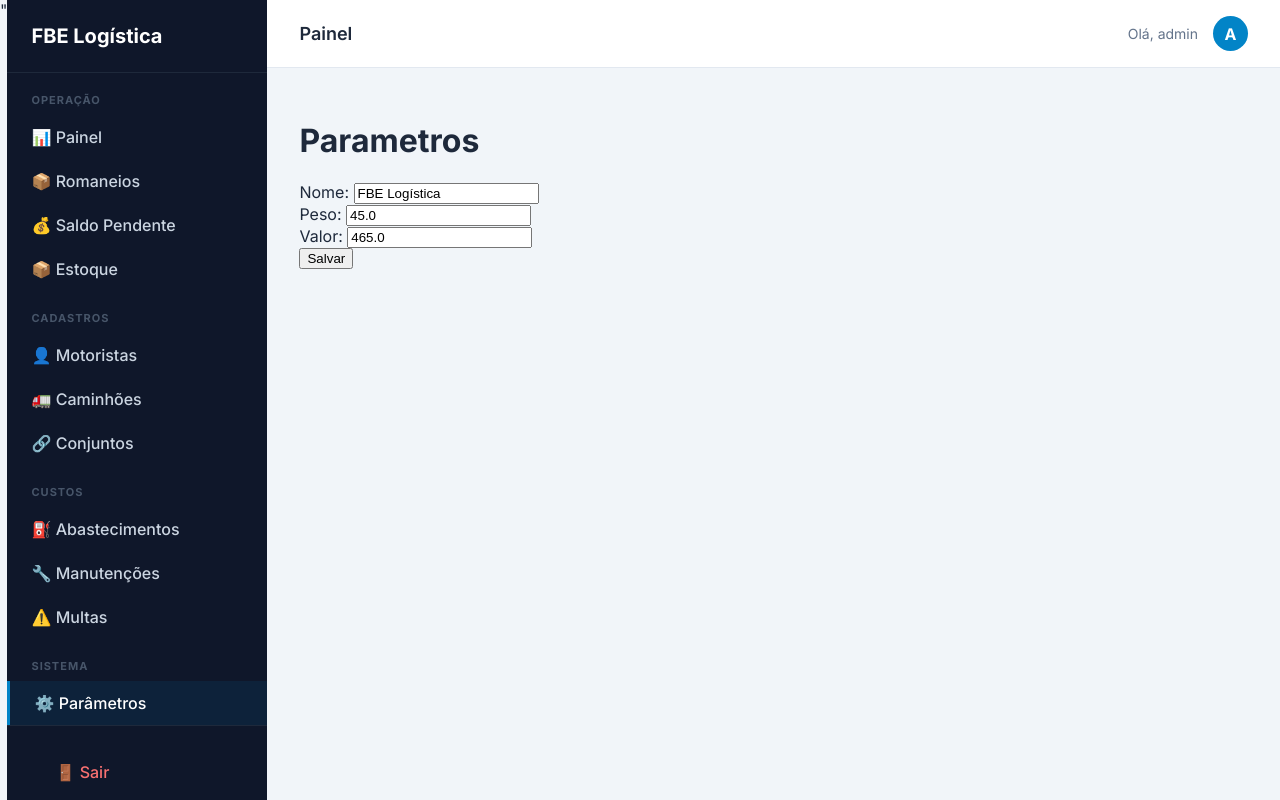
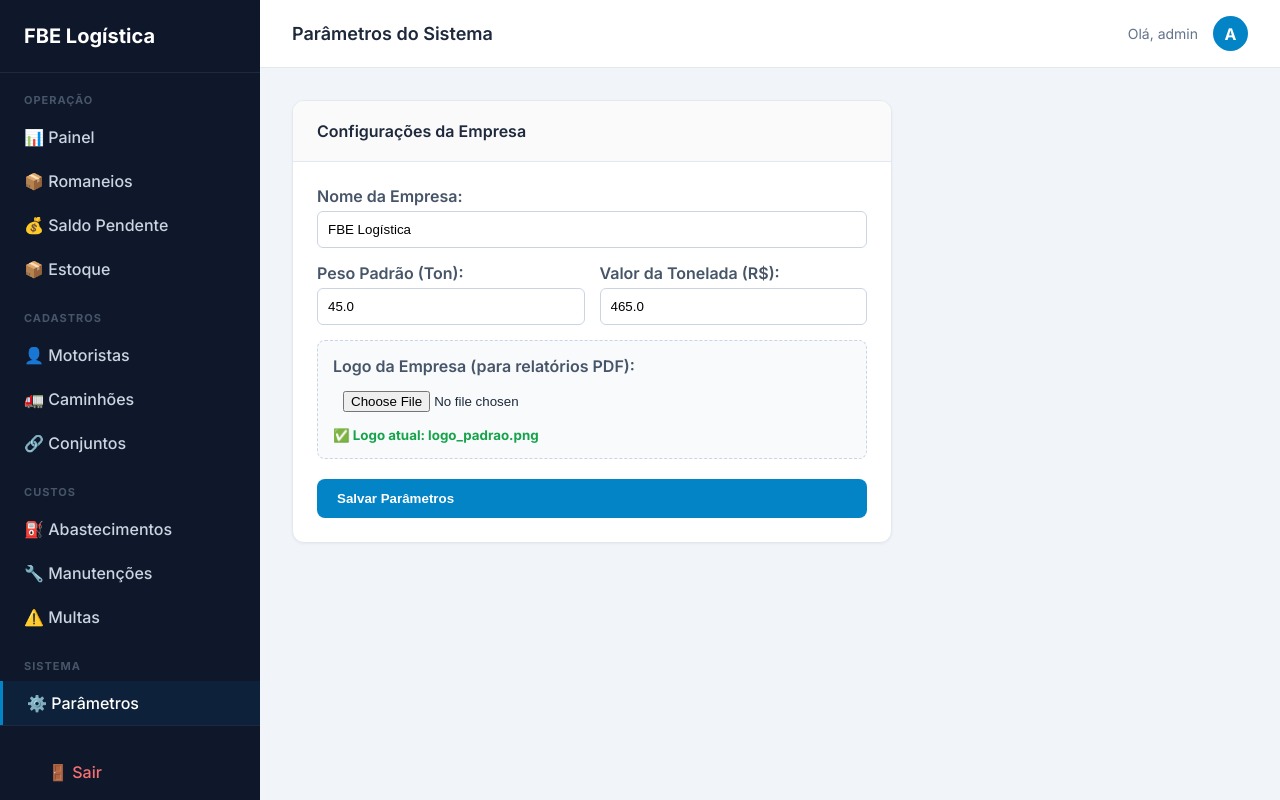
Before and after one commit to ecostamt74/frota-sistema, a Flask app: page /configuracoes in a window 1280 px wide. Run offline with Flask 3, Linux system fonts and the light colour scheme; a user stored in the database is signed in.

Commit message:
Add files via upload

```diff
--- a/requirements.txt
+++ b/requirements.txt
@@ -6,3 +6,4 @@ openpyxl==3.1.5
 Flask-Migrate==4.0.5
 gunicorn==22.0.0
 psycopg2-binary==2.9.11
+reportlab==4.0.9
--- a/templates/configuracoes.html
+++ b/templates/configuracoes.html
@@ -1 +1,52 @@
-"{% extends 'base.html' %}{% block content %}<h1>Parametros</h1><form method='POST'>Nome: <input name='nome_fantasia' value='{{ config.nome_fantasia }}'><br>Peso: <input name='peso_padrao_ton' value='{{ config.peso_padrao_ton }}'><br>Valor: <input name='valor_tonelada_padrao' value='{{ config.valor_tonelada_padrao }}'><br><button>Salvar</button></form>{% endblock %}"
+{% extends "base.html" %}
+{% block title %}Parâmetros da Empresa{% endblock %}
+{% block page_title %}Parâmetros do Sistema{% endblock %}
+
+{% block content %}
+<div class="card" style="max-width: 600px;">
+    <div class="card-header">
+        <div class="card-title">Configurações da Empresa</div>
+    </div>
+    <div class="card-body">
+        <form method="POST" enctype="multipart/form-data">
+
+            <div class="form-group" style="margin-bottom: 15px;">
+                <label style="font-weight: 600; color: #475569;">Nome da Empresa:</label>
+                <input type="text" name="nome_fantasia" value="{{ config.nome_fantasia }}" required
+                       style="width:100%; padding:10px; border: 1px solid #cbd5e1; border-radius: 6px; margin-top: 5px;">
+            </div>
+
+            <div style="display: grid; grid-template-columns: 1fr 1fr; gap: 15px; margin-bottom: 15px;">
+                <div class="form-group">
+                    <label style="font-weight: 600; color: #475569;">Peso Padrão (Ton):</label>
+                    <input type="number" step="0.01" name="peso_padrao_ton" value="{{ config.peso_padrao_ton }}" required
+                           style="width:100%; padding:10px; border: 1px solid #cbd5e1; border-radius: 6px; margin-top: 5px;">
+                </div>
+                <div class="form-group">
+                    <label style="font-weight: 600; color: #475569;">Valor da Tonelada (R$):</label>
+                    <input type="number" step="0.01" name="valor_tonelada_padrao" value="{{ config.valor_tonelada_padrao }}" required
+                           style="width:100%; padding:10px; border: 1px solid #cbd5e1; border-radius: 6px; margin-top: 5px;">
+                </div>
+            </div>
+
+            <div class="form-group" style="margin-bottom: 20px; padding: 15px; background: #f8fafc; border: 1px dashed #cbd5e1; border-radius: 8px;">
+                <label style="font-weight: 600; color: #475569;">Logo da Empresa (para relatórios PDF):</label>
+                <input type="file" name="logo_file" accept=".png, .jpg, .jpeg" style="display: block; width:100%; padding:10px; margin-top: 5px;">
+                {% if config.logo_filename %}
+                    <small style="color: #16a34a; font-weight: bold; margin-top: 5px; display: block;">
+                        ✅ Logo atual: {{ config.logo_filename }}
+                    </small>
+                {% else %}
+                    <small style="color: #64748b; margin-top: 5px; display: block;">
+                        Nenhuma logo enviada ainda. O relatório sairá sem logo.
+                    </small>
+                {% endif %}
+            </div>
+
+            <button type="submit" class="btn btn-primary" style="padding: 12px 20px; font-weight: bold; width: 100%;">
+                Salvar Parâmetros
+            </button>
+        </form>
+    </div>
+</div>
+{% endblock %}
```
Also changed, not shown: models.py (+1 -8 lines), services/gerador_pdf.py (added, +66 -0 lines), templates/saldo.html (added, +69 -0 lines), app.py (line endings or trailing spaces).
